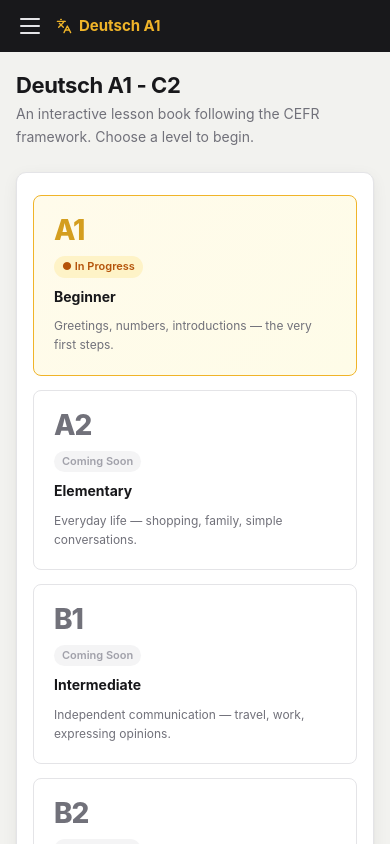
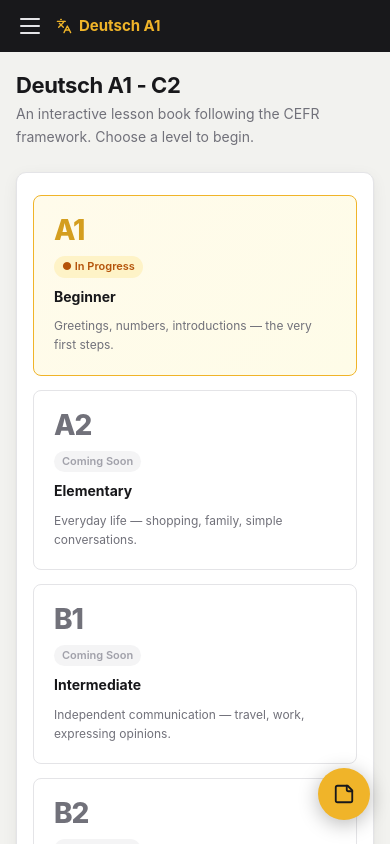
Before and after one commit to davide-muzzi/learn-german, a Vue app: page / in a window 390 px wide. Shown: the top 844 px of the page. Built offline with nearby package versions, Linux system fonts and the light colour scheme.

Commit message:
feat: add mobile floating action button to open notes panel

```diff
--- a/src/App.vue
+++ b/src/App.vue
@@ -48,5 +48,9 @@ const { collapsed: sidebarCollapsed } = useSidebarCollapsed()
     </button>
   </Transition>
 
+  <button class="notes-fab" aria-label="Open notes" @click="toggleNotes">
+    <StickyNote :size="22" />
+  </button>
+
   <AppNotesPanel />
 </template>
--- a/src/style.css
+++ b/src/style.css
@@ -303,6 +303,34 @@ tbody tr:hover td { background: var(--surface); }
 }
 .notes-open-btn:hover { background: var(--surface); color: var(--text); }
 @media (max-width: 768px) { .notes-open-btn { display: none; } }
+.notes-fab {
+  display: none;
+}
+@media (max-width: 768px) {
+  .notes-fab {
+    display: flex;
+    align-items: center;
+    justify-content: center;
+    position: fixed;
+    bottom: 24px;
+    right: 20px;
+    z-index: 100;
+    width: 52px;
+    height: 52px;
+    border-radius: 50%;
+    background: var(--gold);
+    color: #18181b;
+    border: none;
+    cursor: pointer;
+    box-shadow: 0 4px 20px rgba(0,0,0,.28);
+    transition: background .12s, transform .12s, box-shadow .12s;
+  }
+  .notes-fab:active {
+    background: var(--gold-dark);
+    transform: scale(.94);
+    box-shadow: 0 2px 10px rgba(0,0,0,.22);
+  }
+}
 .reopen-fade-enter-active,
 .reopen-fade-leave-active { transition: opacity .18s ease; }
 .reopen-fade-enter-from,
```
